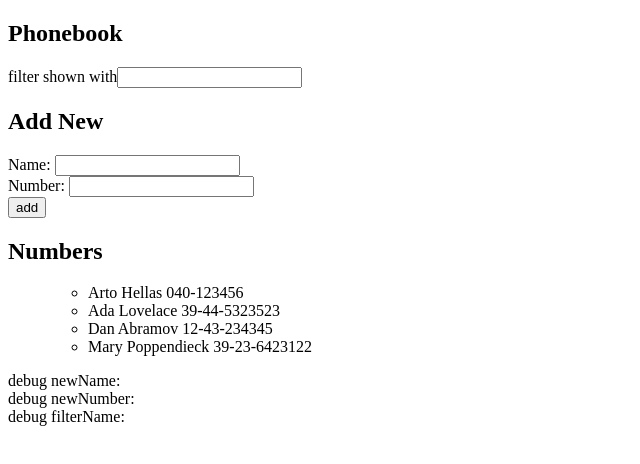
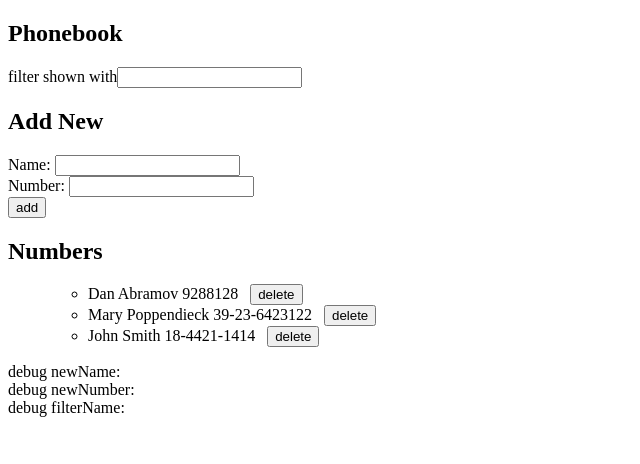
Before and after one commit to roseniv18/fullstackopen, a React (Vite) app in the folder part2/phonebook/: page / in a window 1280 px wide. Shown: the top 464 px of the page, without its empty margins (0-640 px from the left). Built offline with nearby package versions, Linux system fonts and the light colour scheme; data requests are answered from the project's data file.

Commit message:
exercises 2.12-2.15

```diff
--- a/part2/phonebook/db.json
+++ b/part2/phonebook/db.json
@@ -1,24 +1,19 @@
 {
   "persons": [
     {
-			"name": "Arto Hellas",
-			"number": "040-123456",
-			"id": 1
-		},
-		{
-			"name": "Ada Lovelace",
-			"number": "39-44-5323523",
-			"id": 2
-		},
-		{
       "name": "Dan Abramov",
-			"number": "12-43-234345",
-			"id": 3
+      "number": "9288128",
+      "id": "3"
     },
     {
       "name": "Mary Poppendieck",
       "number": "39-23-6423122",
-			"id": 4
+      "id": "4"
+    },
+    {
+      "id": "167c",
+      "name": "John Smith",
+      "number": "18-4421-1414"
     }
   ]
 }
--- a/part2/phonebook/src/App.jsx
+++ b/part2/phonebook/src/App.jsx
@@ -3,6 +3,7 @@ import axios from "axios"
 import Filter from "./components/Filter"
 import PersonForm from "./components/PersonForm"
 import Persons from "./components/Persons"
+import phonebookService from "./services/phonebookService"
 
 const App = () => {
 	const [persons, setPersons] = useState([])
@@ -17,17 +18,52 @@ const App = () => {
 		e.preventDefault()
 		const { newName, newNumber } = newInput
 
+		const newPerson = {
+			name: newName,
+			number: newNumber,
+		}
+
 		// Check if person already exists in phonebook
-		if (persons.find((person) => person.name === newName)) {
-			alert(`${newName} is already added to the phonebook!`)
+		const personExists = persons.find((person) => person.name === newName)
+		if (personExists) {
+			if (window.confirm(`${newName} already exists! Replace the old number with a new one?`)) {
+				handleUpdate(personExists.id, { ...personExists, number: newNumber })
+			}
 			return
 		}
 
-		// Add person
-		setPersons((prevPersons) => [...prevPersons, { name: newName, number: newNumber }])
-		setFilterPersons((prevPersons) => [...prevPersons, { name: newName, number: newNumber }])
-		// Clear inputs
-		setNewInput({ newName: "", newNumber: "" })
+		// Create new person
+		phonebookService.create(newPerson).then((res) => {
+			setPersons(persons.concat(res.data))
+			setFilterPersons(filterPersons.concat(res.data))
+			setNewInput({ newName: "", newNumber: "" })
+		})
+	}
+
+	// Delete person
+	const handleDelete = (id) => {
+		const nameOfPerson = persons.find((p) => p.id === id).name
+		if (window.confirm(`Delete the user ${nameOfPerson}?`)) {
+			phonebookService.remove(id).then(() => {
+				setPersons((prevPersons) => prevPersons.filter((p) => p.id !== id))
+				setFilterPersons((prevPersons) => prevPersons.filter((p) => p.id !== id))
+				setNewInput({ newName: "", newNumber: "" })
+			})
+		}
+	}
+
+	// Update person (with PUT method)
+	const handleUpdate = (id, newPerson) => {
+		console.log(id, newPerson)
+		phonebookService.update(id, newPerson).then(() => {
+			// Create new updatedPersons array with updated number of person with specified id.
+			const updatedPersons = persons.map((person) =>
+				person.id === id ? { ...person, number: newPerson.number } : person
+			)
+			setPersons(updatedPersons)
+			setFilterPersons(updatedPersons)
+			setNewInput({ newName: "", newNumber: "" })
+		})
 	}
 
 	// Dynamically handle multiple input fields
@@ -72,7 +108,7 @@ const App = () => {
 
 			<h2>Numbers</h2>
 			<ul>
-				<Persons persons={filterPersons} />
+				<Persons persons={filterPersons} handleDelete={handleDelete} />
 			</ul>
 			<div>debug newName: {newInput.newName}</div>
 			<div>debug newNumber: {newInput.newNumber}</div>
--- a/part2/phonebook/src/components/Persons.jsx
+++ b/part2/phonebook/src/components/Persons.jsx
@@ -1,9 +1,15 @@
-const Persons = ({ persons }) => {
+const Persons = ({ persons, handleDelete }) => {
 	return (
 		<ul>
-			{persons.map(({ name, number }) => (
+			{persons.map(({ name, number, id }) => (
 				<li key={number}>
 					{name} {number}
+					<button
+						style={{ marginLeft: "12px" }}
+						onClick={() => handleDelete(id, { name, number })}
+					>
+						delete
+					</button>
 				</li>
 			))}
 		</ul>
--- /dev/null
+++ b/part2/phonebook/src/services/phonebookService.js
@@ -0,0 +1,21 @@
+import axios from "axios"
+
+const SERVER_URL = "http://localhost:3001"
+
+const create = async (newPerson) => {
+	return axios.post(`${SERVER_URL}/persons`, newPerson).then((res) => res)
+}
+
+const remove = async (id) => {
+	return axios.delete(`${SERVER_URL}/persons/${id}`).then((res) => res)
+}
+
+const update = async (id, newPerson) => {
+	return axios.put(`${SERVER_URL}/persons/${id}`, newPerson).then((res) => res)
+}
+
+export default {
+	create,
+	remove,
+	update,
+}
```
Lines whose indentation alone changed are shown as unchanged.
